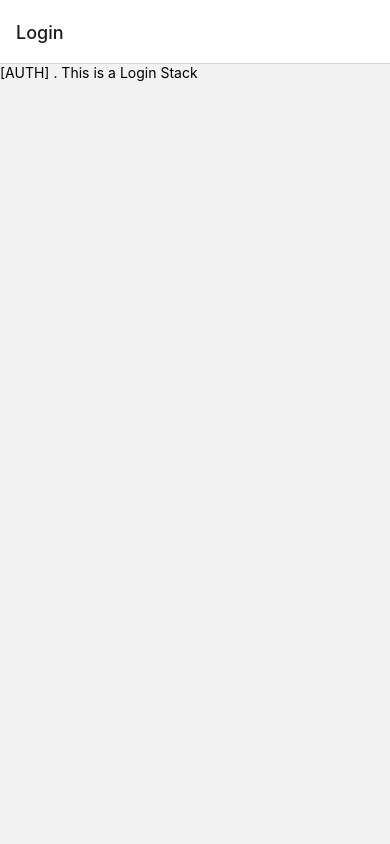
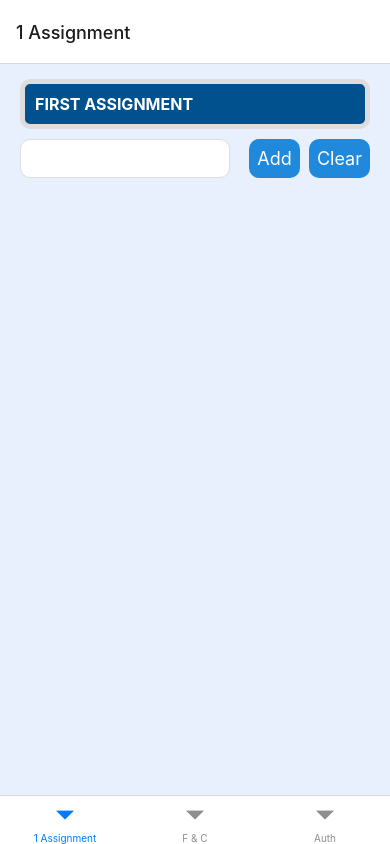
Before and after one commit to firdousali86/D19BTraining, a React Native app: screen /Home in a window 390 px wide. Built offline with nearby package versions, Linux system fonts and the light colour scheme.

Commit message:
D-5 (27-12-23) Add Tab and  implement inside stack navigation. normal page[LOGIN & SIGN-UP]

```diff
--- a/App.js
+++ b/App.js
@@ -1,6 +1,9 @@
 import React from 'react';
 import { NavigationContainer } from '@react-navigation/native';
 import Screens from './src/components/master/layouts/Screens';
+import { LogBox } from 'react-native';
+LogBox.ignoreLogs(['Warning: ...']); // Ignore log notification by message
+LogBox.ignoreAllLogs();//Ignore all log notifications
 
 
 function App() {
--- a/package.json
+++ b/package.json
@@ -10,6 +10,7 @@
     "test": "jest"
   },
   "dependencies": {
+    "@react-navigation/bottom-tabs": "^6.5.11",
     "@react-navigation/native": "^6.1.9",
     "@react-navigation/native-stack": "^6.9.17",
     "react": "18.2.0",
--- a/src/components/master/Index.js
+++ b/src/components/master/Index.js
@@ -1,6 +1,8 @@
 import FunAndClass from "../practices/fun_and_class_base_components/FunAndClass";
 import FirstAssignment from "../practices/first_assignment/FirstAssignment";
 import Details from "../practices/first_assignment/Details";
-import Tab from "../practices/tab_navigation/Index";
+import TabScreen from "../practices/tab_navigation/Index";
+import SignUp from "../practices/auth/sign_up/Index";
+import Login from "../practices/auth/login/Index";
 
-export { FunAndClass, FirstAssignment, Details, Tab};
+export { FunAndClass, FirstAssignment, Details, TabScreen, Login ,SignUp};
--- a/src/components/master/layouts/Screens.js
+++ b/src/components/master/layouts/Screens.js
@@ -1,44 +1,63 @@
 import React from 'react';
-import { FunAndClass, FirstAssignment, Details, Tab } from '../Index';
+import { FunAndClass, FirstAssignment, Details, TabScreen, Login, SignUp } from '../Index';
+import { View, Text } from 'react-native';
 import { createNativeStackNavigator } from '@react-navigation/native-stack';
-import { View, Text } from 'react-native';
+import { createBottomTabNavigator } from '@react-navigation/bottom-tabs';
 
 const Stack = createNativeStackNavigator();
+const Tab = createBottomTabNavigator();
 
 const Screens = props => {
-    const authStack = () => {
+
+    function MyTabs() {
         return (
-            <Stack.Group>
+            <Tab.Navigator>
+                <Tab.Screen name="1 Assignment" component={FirstAssignmentStack} />
+                <Tab.Screen name="F & C" component={FunAndClassStack} />
+                <Tab.Screen name="Auth" component={AuthStack} />
+            </Tab.Navigator>
+        );
+    }
+
+    const AuthStack = () => {
+        return (
+            <Stack.Navigator>
                 <Stack.Screen
-                    name={'Login'}
-                    component={() => (
-                        <View>
-                            <Text>[AUTH] . This is a Login Stack</Text>
-                        </View>
-                    )}>
+                    name={'Signup'} component={SignUp}>
                 </Stack.Screen>
                 <Stack.Screen
-                    name={'Signup'}
-                    component={() => (
-                        <View>
-                            <Text>This is a Signup stack</Text>
-                        </View>
-                    )}></Stack.Screen>
-            </Stack.Group>
+                    name={'Login'} component={Login}>
+                </Stack.Screen>
+            </Stack.Navigator>
         );
     };
 
     const mainStack = () => {
         return (
-            <Stack.Group>
-                <Stack.Screen name="FD" component={Tab} />
-                <Stack.Screen name="First" component={FirstAssignment} />
+            <Stack.Navigator>
                 <Stack.Screen name="Home" component={FunAndClass} />
-                <Stack.Screen name="Details" component={Details} />
-            </Stack.Group>
+            </Stack.Navigator>
         );
     };
-    return <Stack.Navigator>{authStack()}</Stack.Navigator>;
+    const FirstAssignmentStack = () => {
+        return (
+            <Stack.Navigator>
+                <Stack.Screen options={{ headerShown: false }} name="First" component={FirstAssignment} />
+                <Stack.Screen name="Details" component={Details} />
+            </Stack.Navigator>
+        );
+    };
+
+    const FunAndClassStack = () => {
+        return (
+            <Stack.Navigator>
+                <Stack.Screen name="Home" component={FunAndClass} />
+            </Stack.Navigator>
+        );
+    };
+
+    return MyTabs();
+    return <Stack.Navigator>{MyTabs()}</Stack.Navigator>;
 };
 
 export default Screens;
--- /dev/null
+++ b/src/components/practices/auth/login/Index.js
@@ -0,0 +1,13 @@
+import React from "react";
+import { Text, View } from "react-native";
+
+const Login = props =>
+{
+    return (<View>
+        <Text>
+            This is a Login Page.
+        </Text>
+    </View>)
+}
+
+export default Login;
--- /dev/null
+++ b/src/components/practices/auth/sign_up/Index.js
@@ -0,0 +1,17 @@
+import React from "react";
+import { Button, Text, View } from "react-native";
+
+const SignUp = props => {
+    return (
+        <View>
+            <Text>This is a SignUp Page.</Text>
+
+            <Button
+                title="Move To Login Page"
+                onPress={() => props.navigation.navigate('Login')}
+            />
+        </View>
+    );
+}
+
+export default SignUp;
```
